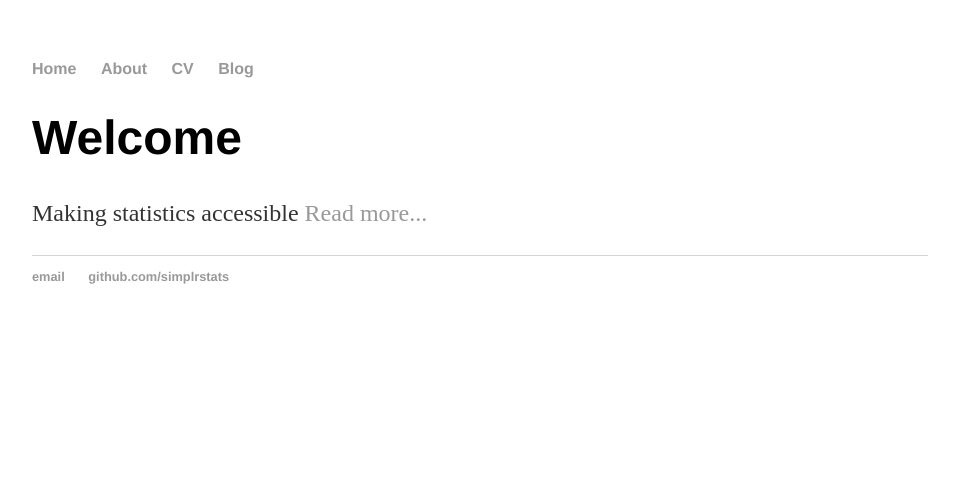
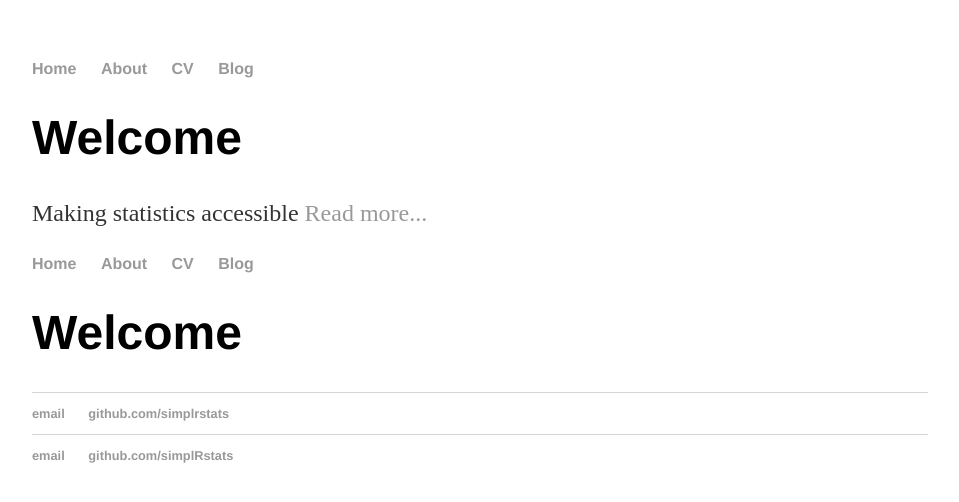
Before and after one commit to EvaWM/simplRstats.github.io, a Jekyll site: the page built from index.html, in a window 1280 px wide. Shown: the top 502 px of the page, without its empty margins (160-1119 px from the left). Built offline with Jekyll 4.4.1, drawn with Linux system fonts in a browser that asks for light colours.

Commit message:
Update index.html

```diff
--- a/index.html
+++ b/index.html
@@ -1,3 +1,13 @@
+---
+layout: default
+title: simplRstats
+---
+<div class="blurb">
+	<h1>Welcome </h1>
+	<p>Making statistics accessible
+		<a href="/about">Read more...</a></p>
+	<!-- /.blurb -->
+
 <!DOCTYPE html>
 <html>
 	<head>
```
Also changed, not shown: other parts of index.html (+1 -1 lines).
